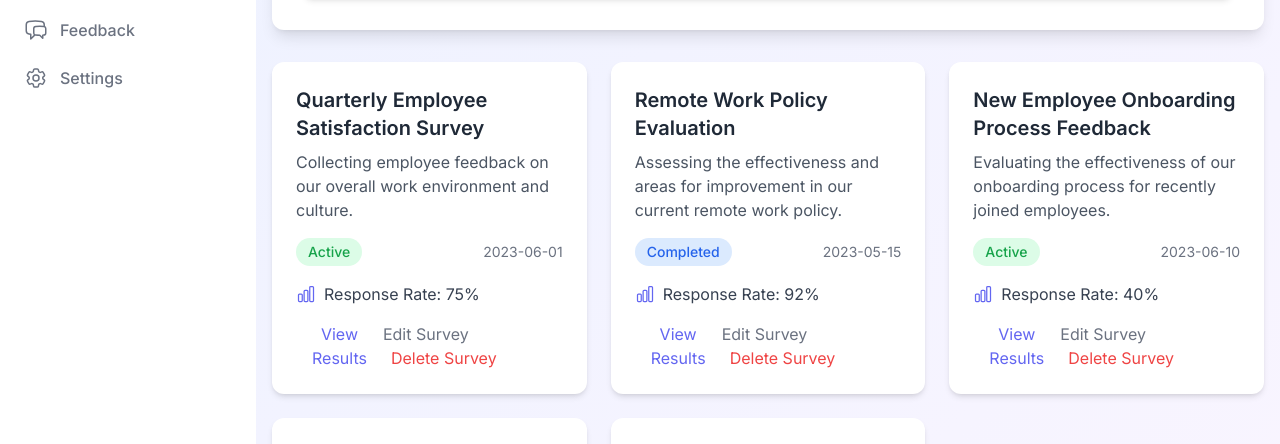
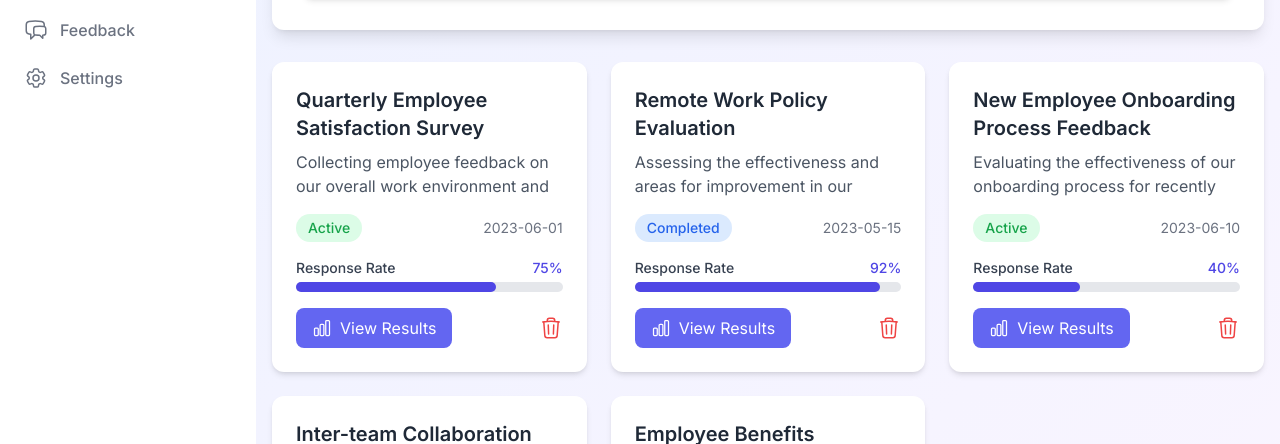
Before and after one commit to selfmadecero/outio, a Next.js app: page /surveys in a window 1280 px wide. Shown: the part 318-762 px from the top of the page. Built offline with nearby package versions, Linux system fonts and the light colour scheme; no server answers; sample sign-in values are in the browser's storage.

Commit message:
설문조사 목록 디벨롭

```diff
--- a/src/app/surveys/page.tsx
+++ b/src/app/surveys/page.tsx
@@ -3,11 +3,12 @@
 import { useState, useEffect } from 'react';
 import { useLanguage } from '../../contexts/LanguageContext';
 import DashboardLayout from '../../components/DashboardLayout';
-import { motion } from 'framer-motion';
+import { motion, AnimatePresence } from 'framer-motion';
 import {
   ClipboardDocumentListIcon,
   PlusIcon,
   ChartBarIcon,
+  TrashIcon,
 } from '@heroicons/react/24/outline';
 import LoadingSpinner from '../../components/LoadingSpinner';
 import Link from 'next/link';
@@ -91,7 +92,7 @@ const dummySurveys: Survey[] = [
       en: 'Employee Benefits Program Evaluation',
     },
     description: {
-      ko: '현재 제공 중인 직원 복지 프로그램의 만족도와 개선 요구사항을 조사합니다.',
+      ko: '현재 제공 중인 원 복지 프로그램의 만족도와 개선 요구사항을 조사합니다.',
       en: 'Surveying satisfaction levels and improvement needs for our current employee benefits program.',
     },
     status: 'active',
@@ -100,10 +101,23 @@ const dummySurveys: Survey[] = [
   },
 ];
 
+// ResponseBar 컴포넌트 추가
+const ResponseBar: React.FC<{ rate: number }> = ({ rate }) => (
+  <div className="w-full bg-gray-200 rounded-full h-2.5 mb-1">
+    <div
+      className="bg-indigo-600 h-2.5 rounded-full transition-all duration-500 ease-out"
+      style={{ width: `${rate}%` }}
+    ></div>
+  </div>
+);
+
 export default function SurveyList() {
   const { language } = useLanguage();
   const [isLoading, setIsLoading] = useState(true);
   const [surveys, setSurveys] = useState<Survey[]>([]);
+  const [deleteConfirmation, setDeleteConfirmation] = useState<number | null>(
+    null
+  );
 
   const content = {
     en: {
@@ -116,8 +130,10 @@ export default function SurveyList() {
       draft: 'Draft',
       responseRate: 'Response Rate',
       viewResults: 'View Results',
-      editSurvey: 'Edit Survey',
       deleteSurvey: 'Delete Survey',
+      deleteConfirmation: 'Are you sure you want to delete this survey?',
+      cancel: 'Cancel',
+      confirm: 'Confirm',
     },
     ko: {
       title: '설문조사',
@@ -129,8 +145,10 @@ export default function SurveyList() {
       draft: '임시저장',
       responseRate: '응답률',
       viewResults: '결과 보기',
-      editSurvey: '설문조사 수정',
       deleteSurvey: '설문조사 삭제',
+      deleteConfirmation: '이 설문조사를 삭제하시겠습니까?',
+      cancel: '취소',
+      confirm: '확인',
     },
   };
 
@@ -140,6 +158,20 @@ export default function SurveyList() {
       setIsLoading(false);
     }, 1000);
   }, []);
+
+  const handleViewResults = (surveyId: number) => {
+    // 데모 버전이므로 모든 설문에 대해 같은 결과 페이지로 이동
+    window.location.href = '/surveys/results';
+  };
+
+  const handleDeleteSurvey = (surveyId: number) => {
+    setDeleteConfirmation(surveyId);
+  };
+
+  const confirmDeleteSurvey = (surveyId: number) => {
+    setSurveys(surveys.filter((survey) => survey.id !== surveyId));
+    setDeleteConfirmation(null);
+  };
 
   const renderContent = () => (
     <div className="container mx-auto px-4 py-8 bg-gradient-to-br from-indigo-50 to-purple-50 min-h-screen">
@@ -169,13 +201,14 @@ export default function SurveyList() {
             key={survey.id}
             initial={{ opacity: 0, y: 20 }}
             animate={{ opacity: 1, y: 0 }}
+            exit={{ opacity: 0, y: -20 }}
             transition={{ duration: 0.3 }}
-            className="bg-white p-6 rounded-xl shadow-md hover:shadow-lg transition duration-300"
+            className="bg-white p-6 rounded-xl shadow-md hover:shadow-lg transition duration-300 relative"
           >
             <h2 className="text-xl font-semibold mb-2 text-gray-800">
               {survey.title[language as 'ko' | 'en']}
             </h2>
-            <p className="text-gray-600 mb-4">
+            <p className="text-gray-600 mb-4 h-12 overflow-hidden">
               {survey.description[language as 'ko' | 'en']}
             </p>
             <div className="flex justify-between items-center mb-4">
@@ -192,25 +225,59 @@ export default function SurveyList() {
               </span>
               <span className="text-gray-500 text-sm">{survey.createdAt}</span>
             </div>
-            <div className="flex items-center mb-4">
-              <ChartBarIcon className="h-5 w-5 text-indigo-500 mr-2" />
-              <span className="text-gray-700">
-                {content[language].responseRate}: {survey.responseRate}%
-              </span>
+            <div className="mb-4">
+              <div className="flex justify-between items-center mb-1">
+                <span className="text-sm font-medium text-gray-700">
+                  {content[language].responseRate}
+                </span>
+                <span className="text-sm font-medium text-indigo-600">
+                  {survey.responseRate}%
+                </span>
+              </div>
+              <ResponseBar rate={survey.responseRate} />
             </div>
             <div className="flex justify-between">
-              <button className="text-indigo-500 hover:text-indigo-600 transition duration-300">
+              <button
+                onClick={() => handleViewResults(survey.id)}
+                className="bg-indigo-500 text-white px-4 py-2 rounded-lg hover:bg-indigo-600 transition duration-300 flex items-center"
+              >
+                <ChartBarIcon className="h-5 w-5 mr-2" />
                 {content[language].viewResults}
               </button>
-              <div className="space-x-2">
-                <button className="text-gray-500 hover:text-gray-600 transition duration-300">
-                  {content[language].editSurvey}
-                </button>
-                <button className="text-red-500 hover:text-red-600 transition duration-300">
-                  {content[language].deleteSurvey}
-                </button>
-              </div>
+              <button
+                onClick={() => handleDeleteSurvey(survey.id)}
+                className="text-red-500 hover:text-red-600 transition duration-300"
+              >
+                <TrashIcon className="h-6 w-6" />
+              </button>
             </div>
+
+            {deleteConfirmation === survey.id && (
+              <motion.div
+                initial={{ opacity: 0 }}
+                animate={{ opacity: 1 }}
+                exit={{ opacity: 0 }}
+                className="absolute inset-0 bg-white bg-opacity-90 flex items-center justify-center rounded-xl"
+              >
+                <div className="text-center">
+                  <p className="mb-4">{content[language].deleteConfirmation}</p>
+                  <div className="space-x-4">
+                    <button
+                      onClick={() => setDeleteConfirmation(null)}
+                      className="px-4 py-2 bg-gray-300 rounded-lg hover:bg-gray-400 transition duration-300"
+                    >
+                      {content[language].cancel}
+                    </button>
+                    <button
+                      onClick={() => confirmDeleteSurvey(survey.id)}
+                      className="px-4 py-2 bg-red-500 text-white rounded-lg hover:bg-red-600 transition duration-300"
+                    >
+                      {content[language].confirm}
+                    </button>
+                  </div>
+                </div>
+              </motion.div>
+            )}
           </motion.div>
         ))}
       </div>
@@ -219,7 +286,9 @@ export default function SurveyList() {
 
   return (
     <DashboardLayout>
-      {isLoading ? <LoadingSpinner /> : renderContent()}
+      <AnimatePresence>
+        {isLoading ? <LoadingSpinner /> : renderContent()}
+      </AnimatePresence>
     </DashboardLayout>
   );
 }
--- a/src/components/OnboardingPopup.tsx
+++ b/src/components/OnboardingPopup.tsx
@@ -153,17 +153,16 @@ const OnboardingPopup: React.FC<OnboardingPopupProps> = ({
           </motion.div>
         </AnimatePresence>
         <div className="flex justify-between items-center">
-          <button
-            onClick={handlePrev}
-            disabled={currentStep === 0}
-            className={`px-4 py-2 rounded-full transition duration-300 ${
-              currentStep === 0
-                ? 'bg-gray-200 text-gray-400 cursor-not-allowed'
-                : 'bg-indigo-100 text-indigo-600 hover:bg-indigo-200'
-            }`}
-          >
-            {prevButton}
-          </button>
+          {currentStep > 0 && ( // 첫 번째 단계가 아닐 때만 '이전' 버튼 표시
+            <button
+              onClick={handlePrev}
+              className="px-4 py-2 rounded-full transition duration-300 bg-indigo-100 text-indigo-600 hover:bg-indigo-200"
+            >
+              {prevButton}
+            </button>
+          )}
+          {currentStep === 0 && <div></div>}{' '}
+          {/* 첫 번째 단계일 때 빈 div로 공간 유지 */}
           {currentStep < steps.length - 1 ? (
             <button
               onClick={handleNext}
```
Also changed, not shown: 1 other file (tests, documents, lock files or other folders).
